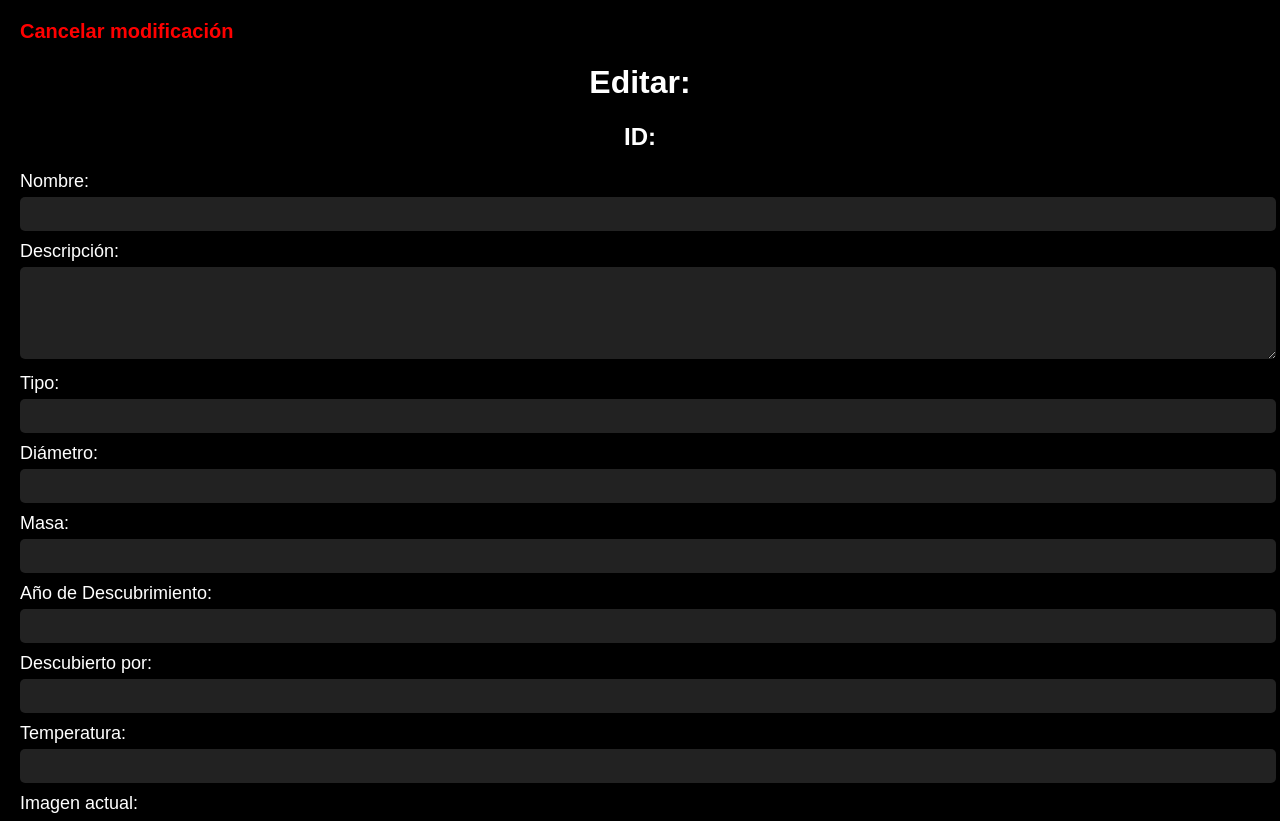
After one commit to Alonso333-RED/AstroPHP, a PHP site: template src/views/astros/viewUpdatingAstro.php in a window 1280 px wide. The commit adds this page. Shown: the top 821 px of the page. Run offline with PHP 8.4, Linux system fonts and the light colour scheme; the template is opened without the code that fills it, so the values that code supplies are empty; some libraries are stand-ins or nearby versions.

Commit message:
Able to modify astros now.

```diff
--- a/astrodatabased0.sql
+++ b/astrodatabased0.sql
@@ -8,7 +8,7 @@ SET time_zone = "+00:00";
 /*!40101 SET NAMES utf8mb4 */;
 
 
-CREATE TABLE IF NOT EXISTS `astros` (
+CREATE TABLE `astros` (
   `id` int(10) UNSIGNED NOT NULL,
   `name` varchar(50) NOT NULL,
   `description` varchar(600) NOT NULL,
--- a/src/views/astros/viewAstro.php
+++ b/src/views/astros/viewAstro.php
@@ -30,6 +30,7 @@ $imagePath = $basePath . $astro->image;
             text-decoration: none;
             font-weight: bold;
             font-size: 25px;
+            margin-right: 100px;
         }
 
         .general-link:hover {
@@ -95,6 +96,7 @@ $imagePath = $basePath . $astro->image;
 
 </div>
 <a class="general-link" href="<?php echo BASE_URL."?controller=AstroController&action=viewDeletingAstro&id=$astro->id" ?>">Eliminar</a>
+<a class="general-link" href="<?php echo BASE_URL."?controller=AstroController&action=viewUpdatingAstro&id=$astro->id" ?>">Modificar</a>
 
 </body>
 </html>
--- /dev/null
+++ b/src/views/astros/viewUpdatingAstro.php
@@ -0,0 +1,83 @@
+<?php
+require_once("./src/config/Config.php");
+require_once("./src/classes/Astro.php");
+
+$basePath = './src/public/astro_images/';
+$imagePath = $basePath . $astro->image;
+?>
+
+<!DOCTYPE html>
+<html lang="es">
+<head>
+  <meta charset="UTF-8">
+  <meta name="viewport" content="width=device-width, initial-scale=1.0">
+  <title><?php echo htmlspecialchars("Editar: " . $astro->name); ?></title>
+  <style>
+    body { background-color: #000; color: #fff; font-family: Arial, sans-serif; margin: 20px; }
+    label { display: block; margin-top: 10px; font-size: 18px; }
+    input[type=text], textarea { width: 100%; padding: 8px; font-size: 16px; margin-top: 5px; border-radius: 5px; border: none; color: #fff; background-color: #222; }
+    input[type=file] {
+      margin-top: 10px;
+      color: #fff;
+    }
+    button { margin-top: 20px; padding: 10px 20px; font-size: 16px; }
+    .general-link {
+      color: #f00;
+      text-decoration: none;
+      font-weight: bold;
+      font-size: 20px;
+    }
+    .general-link:hover {
+      text-decoration: underline;
+      color: #fff;
+    }
+    img.current-image {
+      max-width: 300px;
+      border-radius: 8px;
+      object-fit: cover;
+      margin-top: 10px;
+    }
+  </style>
+</head>
+<body>
+  <a class="general-link" href="<?php echo BASE_URL."?controller=AstroController&action=viewAstro&id=".$astro->id; ?>">Cancelar modificación</a>
+  <h1 style="text-align: center;"><?php echo htmlspecialchars("Editar: " . $astro->name); ?></h1>
+  <h2 style="text-align: center;"><?php echo htmlspecialchars("ID: " . $astro->id); ?></h2>
+
+  <form action="<?php echo BASE_URL."?controller=AstroController&action=updateAstro" ?>" method="POST" enctype="multipart/form-data">
+    <input type="hidden" name="id" value="<?php echo htmlspecialchars($astro->id); ?>">
+
+    <label>Nombre:</label>
+    <input type="text" name="name" value="<?php echo htmlspecialchars($astro->name); ?>" required>
+
+    <label>Descripción:</label>
+    <textarea name="description" rows="4"><?php echo htmlspecialchars($astro->description); ?></textarea>
+
+    <label>Tipo:</label>
+    <input type="text" name="type" value="<?php echo htmlspecialchars($astro-> type); ?>" required>
+
+    <label>Diámetro:</label>
+    <input type="text" name="diameter" value="<?php echo htmlspecialchars($astro->diameter); ?>" required>
+
+    <label>Masa:</label>
+    <input type="text" name="mass" value="<?php echo htmlspecialchars($astro->mass); ?>" required>
+
+    <label>Año de Descubrimiento:</label>
+    <input type="text" name="discovery_year" value="<?php echo htmlspecialchars($astro->discovery_year); ?>" required>
+
+    <label>Descubierto por:</label>
+    <input type="text" name="discovered_by" value="<?php echo htmlspecialchars($astro->discovered_by); ?>" required>
+
+    <label>Temperatura:</label>
+    <input type="text" name="temperature" value="<?php echo htmlspecialchars($astro->temperature); ?>" required>
+
+    <label>Imagen actual:</label>
+    <img class="current-image" src="<?php echo htmlspecialchars($imagePath); ?>" alt="Imagen actual">
+
+    <label>Seleccionar nueva imagen (opcional):</label>
+    <input type="file" name="image">
+
+    <button type="submit">Guardar cambios</button>
+  </form>
+</body>
+</html>
```
Also changed, not shown: src/controllers/AstroController.php (+67 -0 lines), src/models/AstroModel.php (+26 -0 lines), src/public/astro_images/plutonnn.jpg (added).
